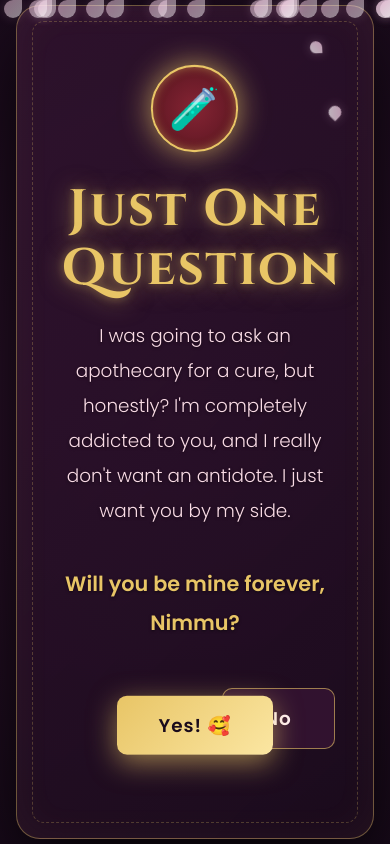
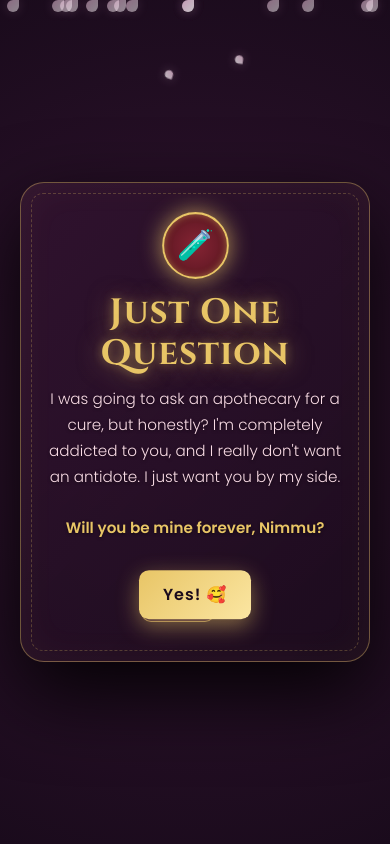
Before and after one commit to Gokulpj69/valentine-site, a React (Vite) app: page / in a window 390 px wide. Both pictures are taken after a click on the button "Let's Go ✨". Built offline with nearby package versions, Linux system fonts and the light colour scheme.

Commit message:
Update CSS for full mobile responsiveness on iPhone screens

```diff
--- a/src/App.jsx
+++ b/src/App.jsx
@@ -8,7 +8,7 @@ function App() {
   const audioRef = useRef(null);
   const [isPlaying, setIsPlaying] = useState(false);
 
-  const [noPosition, setNoPosition] = useState({ top: '10px', left: '160px' });
+  const [noPosition, setNoPosition] = useState({ top: '10px', left: '100px' });
   const [yesButtonScale, setYesButtonScale] = useState(1);
   const [noText, setNoText] = useState("No");
 
@@ -59,18 +59,19 @@ function App() {
   const moveNoButton = (e) => {
     if (e && e.type === 'click') createBlast(e, null);
 
+    // Shortened pixel radius to prevent the button from flying off mobile screens
     const directions = [
-      { top: '-70px', left: '-140px' },
-      { top: '75px', left: '170px' },
-      { top: '-60px', left: '160px' },
-      { top: '80px', left: '-150px' },
-      { top: '0px', left: '200px' },
-      { top: '0px', left: '-200px' }
+      { top: '-60px', left: '-80px' },
+      { top: '65px', left: '90px' },
+      { top: '-50px', left: '85px' },
+      { top: '70px', left: '-85px' },
+      { top: '0px', left: '100px' },
+      { top: '0px', left: '-100px' }
     ];
 
     const randomSpot = directions[Math.floor(Math.random() * directions.length)];
     setNoPosition(randomSpot);
-    setYesButtonScale((prev) => Math.min(prev + 0.15, 1.8));
+    setYesButtonScale((prev) => Math.min(prev + 0.15, 1.6));
 
     const currentPhraseIndex = noPhrases.indexOf(noText);
     const nextPhraseIndex = (currentPhraseIndex + 1) % noPhrases.length;
@@ -79,7 +80,7 @@ function App() {
 
   const FallingPetals = () => (
     <div className="petals-bg">
-      {[...Array(25)].map((_, i) => (
+      {[...Array(20)].map((_, i) => (
         <div
           key={i}
           className="petal-particle"
@@ -93,10 +94,9 @@ function App() {
     </div>
   );
 
-  // New component for floating kiss marks in Phase 4
   const FloatingKisses = () => (
     <div className="petals-bg">
-      {[...Array(12)].map((_, i) => (
+      {[...Array(10)].map((_, i) => (
         <div
           key={`kiss-${i}`}
           className="floating-kiss"
@@ -114,14 +114,12 @@ function App() {
   return (
     <div className="app-wrapper">
 
-      {/* Invisible Background Audio Element */}
       <audio ref={audioRef} loop>
         <source src="/bg-music.mp3" type="audio/mpeg" />
       </audio>
 
       <FallingPetals />
 
-      {/* Show floating kisses only on Phase 4 */}
       {phase === 4 && <FloatingKisses />}
 
       {blasts.map(p => (
@@ -139,7 +137,7 @@ function App() {
       {phase === 1 && (
         <div key="phase-1" className="phase-container">
           <div className="glass-card">
-            <div className="anime-image-container" style={{ maxWidth: '280px' }}>
+            <div className="anime-image-container">
               <img src="/maomao.jpg" alt="Maomao" className="anime-image" onError={(e) => e.target.style.display = 'none'} />
             </div>
 
@@ -161,11 +159,11 @@ function App() {
         <div key="phase-2" className="phase-container">
           <div className="glass-card">
             <div className="gold-badge">🧪</div>
-            <h1 className="anime-title" style={{ fontSize: '3.2rem' }}>Just One Question</h1>
+            <h1 className="anime-title">Just One Question</h1>
             <p className="body-text">
               I was going to ask an apothecary for a cure, but honestly? I'm completely addicted to you, and I really don't want an antidote. I just want you by my side.
               <br /><br />
-              <strong style={{ color: 'var(--imperial-gold)', fontSize: '1.3rem' }}>Will you be mine forever, Nimmu?</strong>
+              <strong style={{ color: 'var(--imperial-gold)' }}>Will you be mine forever, Nimmu?</strong>
             </p>
 
             <div className="btn-wrapper">
@@ -215,18 +213,15 @@ function App() {
         <div key="phase-4" className="phase-container">
           <div className="glass-card">
 
-            {/* CSS Kissing Emojis */}
             <div className="kissing-emojis">
               <div className="emoji-left">🧑🏻</div>
               <div className="emoji-heart">💖</div>
               <div className="emoji-right">👩🏻</div>
             </div>
 
-            <h1 className="anime-title" style={{ fontSize: '3rem', marginBottom: '25px' }}>Just For You</h1>
+            <h1 className="anime-title" style={{ marginBottom: '20px' }}>Just For You</h1>
 
-            {/* The 10 Second Video */}
             <div className="video-frame">
-              {/* autoPlay, loop, and muted ensure it plays immediately without blocking */}
               <video src="/video.mp4" autoPlay loop muted playsInline className="video-content" />
             </div>
 
@@ -244,23 +239,23 @@ function App() {
       {/* PHASE 5: CINEMATIC TRIBUTE WITH IMAGE */}
       {phase === 5 && (
         <div key="phase-5" className="phase-container">
-          <div className="glass-card phase-4-card">
+          <div className="glass-card">
             <div className="phase-4-content">
 
               <div className="anime-image-container">
                 <img src="/jinshi-maomao.jpg" alt="Jinshi and Maomao" className="anime-image" />
               </div>
 
-              <h1 className="tribute-title" style={{ fontSize: '4.5rem' }}>I Love You 3000</h1>
+              <h1 className="tribute-title">I Love You 3000</h1>
               <p className="tribute-subtitle">My favorite mystery & my perfect cure</p>
 
-              <div className="body-text" style={{ fontStyle: 'italic', borderTop: '1.5px solid rgba(232, 197, 102, 0.3)', paddingTop: '25px', textAlign: 'left' }}>
+              <div className="body-text" style={{ fontStyle: 'italic', borderTop: '1.5px solid rgba(232, 197, 102, 0.3)', paddingTop: '20px', textAlign: 'left' }}>
                 Honestly, Nimmu, I could spend a thousand lifetimes trying to figure you out, and I would love every single second of it.
                 <br /><br />
                 You are the brightest part of my days, the reason I smile at my phone, and the only person I want holding my hand. Thank you for being my absolute favorite reality.
                 <br /><br />
                 <div style={{ textAlign: 'right' }}>
-                  <strong style={{ color: 'var(--imperial-gold)', fontSize: '1.4rem' }}>— Gokul P Jith</strong>
+                  <strong style={{ color: 'var(--imperial-gold)' }}>— Gokul P Jith</strong>
                 </div>
               </div>
             </div>
--- a/src/index.css
+++ b/src/index.css
@@ -21,7 +21,9 @@ body {
   background: radial-gradient(circle at center, var(--twilight-berry) 0%, var(--night-plum) 100%);
   color: var(--text-light);
   min-height: 100vh;
-  overflow: hidden;
+  /* Changed from hidden to ensure mobile browsers can scroll if absolutely necessary */
+  overflow-x: hidden;
+  overflow-y: auto;
   display: flex;
   justify-content: center;
   align-items: center;
@@ -44,14 +46,16 @@ body {
   display: flex;
   justify-content: center;
   align-items: center;
-  animation: dissolveIn 1.8s cubic-bezier(0.2, 0.8, 0.2, 1) forwards;
+  animation: dissolveIn 1.5s cubic-bezier(0.2, 0.8, 0.2, 1) forwards;
+  padding: 20px; /* Adds breathing room on mobile */
 }
 
 @keyframes dissolveIn {
-  0% { opacity: 0; filter: blur(20px); transform: scale(1.1) translateY(20px); }
+  0% { opacity: 0; filter: blur(20px); transform: scale(1.05) translateY(15px); }
   100% { opacity: 1; filter: blur(0px); transform: scale(1) translateY(0); }
 }
 
+/* MOBILE OPTIMIZED CARD */
 .glass-card {
   text-align: center;
   background: linear-gradient(135deg, rgba(51, 20, 49, 0.75) 0%, rgba(26, 11, 28, 0.85) 100%);
@@ -60,78 +64,91 @@ body {
   border: 1px solid rgba(232, 197, 102, 0.4);
   border-radius: 24px;
   box-shadow: 0 30px 80px rgba(0, 0, 0, 0.9), inset 0 0 40px rgba(232, 197, 102, 0.05);
-  padding: 60px 45px;
+
+  /* Dynamic padding based on screen size */
+  padding: clamp(30px, 6vw, 60px) clamp(20px, 5vw, 45px);
+  width: 100%;
   max-width: 650px;
-  width: 92%;
   z-index: 10;
   position: relative;
+
+  /* Enables scrolling inside the card if the phone is too short */
+  max-height: 90vh;
+  overflow-y: auto;
+  -webkit-overflow-scrolling: touch;
+}
+
+/* Hides the scrollbar to keep it looking clean */
+.glass-card::-webkit-scrollbar {
+  display: none;
 }
 
 .glass-card::before {
   content: '';
   position: absolute;
-  top: 15px; left: 15px; right: 15px; bottom: 15px;
+  top: 10px; left: 10px; right: 10px; bottom: 10px;
   border: 1px dashed rgba(232, 197, 102, 0.25);
   border-radius: 12px;
   pointer-events: none;
 }
 
+/* DYNAMIC RESPONSIVE FONTS */
 .anime-title {
   font-family: 'Cinzel', serif;
-  font-size: 3.5rem;
+  font-size: clamp(2.2rem, 7vw, 3.5rem);
   color: var(--imperial-gold);
-  margin-bottom: 20px;
+  margin-bottom: clamp(10px, 3vw, 20px);
   line-height: 1.15;
   text-shadow: 0 2px 25px var(--gold-glow), 0 0 10px rgba(232,197,102,0.4);
-  letter-spacing: 2px;
+  letter-spacing: 1px;
 }
 
 .body-text {
-  font-size: 1.15rem;
+  font-size: clamp(0.95rem, 3.5vw, 1.15rem);
   color: #fadce6;
-  line-height: 1.9;
-  margin-bottom: 35px;
+  line-height: 1.7;
+  margin-bottom: clamp(20px, 5vw, 35px);
   font-weight: 300;
   text-shadow: 0 1px 3px rgba(0,0,0,0.5);
 }
 
 .gold-badge {
   position: relative;
-  width: 85px;
-  height: 85px;
-  margin: 0 auto 30px auto;
+  width: clamp(65px, 15vw, 85px);
+  height: clamp(65px, 15vw, 85px);
+  margin: 0 auto clamp(15px, 4vw, 30px) auto;
   display: flex;
   justify-content: center;
   align-items: center;
-  font-size: 2.5rem;
+  font-size: clamp(1.8rem, 5vw, 2.5rem);
   background: radial-gradient(circle, rgba(139, 38, 53, 0.95) 0%, rgba(82, 19, 29, 1) 100%);
   border-radius: 50%;
-  border: 2.5px solid var(--imperial-gold);
+  border: 2px solid var(--imperial-gold);
   box-shadow: 0 0 30px var(--gold-glow), inset 0 0 15px rgba(232, 197, 102, 0.6);
   animation: goldPulse 3s infinite ease-in-out;
 }
 
 @keyframes goldPulse {
-  0% { transform: scale(1); box-shadow: 0 0 20px var(--gold-glow); }
-  50% { transform: scale(1.06); box-shadow: 0 0 40px var(--imperial-gold), inset 0 0 20px var(--imperial-gold); }
-  100% { transform: scale(1); box-shadow: 0 0 20px var(--gold-glow); }
+  0% { transform: scale(1); box-shadow: 0 0 15px var(--gold-glow); }
+  50% { transform: scale(1.06); box-shadow: 0 0 30px var(--imperial-gold), inset 0 0 15px var(--imperial-gold); }
+  100% { transform: scale(1); box-shadow: 0 0 15px var(--gold-glow); }
 }
 
 .btn-wrapper {
   display: flex;
   justify-content: center;
   align-items: center;
-  gap: 35px;
+  gap: 20px; /* Reduced gap so buttons fit on phone */
   position: relative;
-  min-height: 100px;
+  min-height: 70px;
   width: 100%;
 }
 
 .base-btn {
   font-family: 'Poppins', sans-serif;
-  font-size: 1.15rem;
+  font-size: clamp(1rem, 3.5vw, 1.15rem);
   font-weight: 600;
-  padding: 16px 42px;
+  padding: clamp(12px, 3vw, 16px) clamp(24px, 6vw, 42px);
   border-radius: 10px;
   cursor: pointer;
   transition: all 0.3s cubic-bezier(0.175, 0.885, 0.32, 1.275);
@@ -142,7 +159,7 @@ body {
 .btn-yes {
   background: linear-gradient(135deg, var(--imperial-gold) 0%, #fbe6a2 100%);
   color: var(--night-plum);
-  box-shadow: 0 6px 25px rgba(232, 197, 102, 0.5);
+  box-shadow: 0 6px 20px rgba(232, 197, 102, 0.4);
   position: relative;
   z-index: 10;
   animation: floatBtn 3s infinite ease-in-out;
@@ -150,12 +167,12 @@ body {
 
 @keyframes floatBtn {
   0%, 100% { transform: translateY(0); }
-  50% { transform: translateY(-5px); box-shadow: 0 10px 30px rgba(232, 197, 102, 0.7); }
+  50% { transform: translateY(-4px); box-shadow: 0 8px 25px rgba(232, 197, 102, 0.6); }
 }
 
 .btn-yes:hover {
-  transform: scale(1.08) translateY(-5px);
-  box-shadow: 0 12px 35px rgba(232, 197, 102, 0.9);
+  transform: scale(1.05) translateY(-4px);
+  box-shadow: 0 10px 30px rgba(232, 197, 102, 0.8);
   animation: none;
 }
 
@@ -165,13 +182,12 @@ body {
   border: 1.5px solid rgba(232, 197, 102, 0.6);
   position: absolute;
   z-index: 5;
-  transition: top 0.2s cubic-bezier(0.25, 1, 0.5, 1), left 0.2s cubic-bezier(0.25, 1, 0.5, 1);
+  transition: top 0.2s ease, left 0.2s ease;
 }
 
 .btn-no:hover {
   background: rgba(26, 11, 28, 1);
   border-color: var(--imperial-gold);
-  box-shadow: 0 0 20px rgba(232, 197, 102, 0.3);
 }
 
 .blast-particle {
@@ -203,8 +219,8 @@ body {
   position: absolute;
   background: linear-gradient(135deg, var(--blossom-pink) 0%, #ffffff 100%);
   opacity: 0.5;
-  width: 18px;
-  height: 18px;
+  width: clamp(12px, 3vw, 18px);
+  height: clamp(12px, 3vw, 18px);
   border-radius: 15px 0 15px 15px;
   animation: fallPetal 15s linear infinite;
   box-shadow: 0 0 12px rgba(251, 204, 231, 0.3);
@@ -219,15 +235,15 @@ body {
 
 .anime-note {
   background: rgba(26, 11, 28, 0.7);
-  border-left: 4px solid var(--imperial-gold);
-  padding: 25px;
+  border-left: 3px solid var(--imperial-gold);
+  padding: clamp(15px, 4vw, 25px);
   border-radius: 10px;
   font-style: italic;
-  margin-top: 30px;
+  margin-top: clamp(15px, 4vw, 30px);
   color: #fae6f0;
-  box-shadow: 0 10px 30px rgba(0,0,0,0.5);
-  font-size: 1.05rem;
-  line-height: 1.7;
+  box-shadow: 0 8px 25px rgba(0,0,0,0.5);
+  font-size: clamp(0.9rem, 3vw, 1.05rem);
+  line-height: 1.6;
 }
 
 .phase-4-content {
@@ -235,36 +251,36 @@ body {
   flex-direction: column;
   align-items: center;
   justify-content: center;
-  animation: fadeInTribute 1.5s ease-out forwards;
+  animation: fadeInTribute 1.2s ease-out forwards;
 }
 
 @keyframes fadeInTribute {
-  0% { opacity: 0; transform: scale(0.9); }
+  0% { opacity: 0; transform: scale(0.95); }
   100% { opacity: 1; transform: scale(1); }
 }
 
 .tribute-title {
   font-family: 'Cinzel', serif;
-  font-size: 5rem;
+  font-size: clamp(2.8rem, 9vw, 4.5rem);
   color: var(--imperial-gold);
-  text-shadow: 0 0 40px var(--gold-glow), 0 0 80px rgba(232, 197, 102, 0.4);
-  margin-bottom: 15px;
+  text-shadow: 0 0 30px var(--gold-glow), 0 0 50px rgba(232, 197, 102, 0.4);
+  margin-bottom: 10px;
   line-height: 1.1;
   animation: goldShimmer 4s infinite alternate;
 }
 
 @keyframes goldShimmer {
-  0% { text-shadow: 0 0 25px rgba(232, 197, 102, 0.3); transform: scale(0.99); }
-  100% { text-shadow: 0 0 50px rgba(232, 197, 102, 0.9); transform: scale(1.02); }
+  0% { text-shadow: 0 0 15px rgba(232, 197, 102, 0.3); transform: scale(0.99); }
+  100% { text-shadow: 0 0 35px rgba(232, 197, 102, 0.8); transform: scale(1.02); }
 }
 
 .tribute-subtitle {
-  font-size: 1.35rem;
+  font-size: clamp(0.9rem, 3.5vw, 1.35rem);
   color: var(--text-light);
-  letter-spacing: 3px;
+  letter-spacing: 2px;
   text-transform: uppercase;
   font-weight: 600;
-  margin-bottom: 35px;
+  margin-bottom: clamp(15px, 4vw, 30px);
   background: linear-gradient(135deg, #ffffff 0%, var(--blossom-pink) 100%);
   -webkit-background-clip: text;
   -webkit-text-fill-color: transparent;
@@ -272,12 +288,12 @@ body {
 
 .anime-image-container {
   width: 100%;
-  max-width: 380px;
-  margin: 0 auto 25px auto;
-  border-radius: 16px;
-  padding: 4px;
+  max-width: clamp(200px, 70vw, 350px);
+  margin: 0 auto clamp(15px, 4vw, 25px) auto;
+  border-radius: 12px;
+  padding: 3px;
   background: linear-gradient(135deg, var(--imperial-gold) 0%, var(--palace-red) 100%);
-  box-shadow: 0 15px 35px rgba(0,0,0,0.7), 0 0 25px var(--gold-glow);
+  box-shadow: 0 10px 25px rgba(0,0,0,0.6), 0 0 20px var(--gold-glow);
   animation: floatImage 5s infinite ease-in-out alternate;
   position: relative;
 }
@@ -285,84 +301,71 @@ body {
 .anime-image {
   width: 100%;
   height: auto;
-  border-radius: 12px;
+  border-radius: 10px;
   display: block;
   border: 2px solid var(--night-plum);
   filter: contrast(1.1) brightness(1.05);
 }
 
 @keyframes floatImage {
-  0% { transform: translateY(0px); box-shadow: 0 15px 35px rgba(0,0,0,0.7), 0 0 20px var(--gold-glow); }
-  100% { transform: translateY(-8px); box-shadow: 0 25px 45px rgba(0,0,0,0.8), 0 0 35px var(--gold-glow); }
+  0% { transform: translateY(0px); box-shadow: 0 10px 25px rgba(0,0,0,0.6), 0 0 15px var(--gold-glow); }
+  100% { transform: translateY(-6px); box-shadow: 0 15px 35px rgba(0,0,0,0.7), 0 0 25px var(--gold-glow); }
 }
 
-.phase-4-card {
-  max-width: 720px !important;
-  padding: 45px 40px !important;
-}
-/* --- PHASE 4: VIDEO FRAME & KISSING ANIMATIONS --- */
-
+/* Phase 4 Video Setup */
 .video-frame {
   width: 100%;
-  max-width: 400px;
-  margin: 0 auto 25px auto;
-  border-radius: 16px;
-  padding: 4px;
+  max-width: clamp(220px, 75vw, 380px);
+  margin: 0 auto clamp(15px, 4vw, 25px) auto;
+  border-radius: 14px;
+  padding: 3px;
   background: linear-gradient(135deg, var(--imperial-gold) 0%, var(--palace-red) 100%);
-  box-shadow: 0 15px 35px rgba(0,0,0,0.7), 0 0 25px var(--gold-glow);
+  box-shadow: 0 12px 30px rgba(0,0,0,0.6), 0 0 20px var(--gold-glow);
   position: relative;
 }
 
 .video-content {
   width: 100%;
-  border-radius: 12px;
+  border-radius: 10px;
   border: 2px solid var(--night-plum);
   display: block;
 }
 
-/* Leaning Kiss Animation */
 .kissing-emojis {
   display: flex;
   justify-content: center;
   align-items: center;
   gap: 5px;
-  font-size: 3.5rem;
-  margin-bottom: 15px;
+  font-size: clamp(2.5rem, 8vw, 3.5rem);
+  margin-bottom: clamp(10px, 3vw, 15px);
 }
 
-.emoji-left {
-  animation: leanRight 1.5s infinite alternate ease-in-out;
-}
-
-.emoji-right {
-  animation: leanLeft 1.5s infinite alternate ease-in-out;
-}
-
+.emoji-left { animation: leanRight 1.5s infinite alternate ease-in-out; }
+.emoji-right { animation: leanLeft 1.5s infinite alternate ease-in-out; }
 .emoji-heart {
-  font-size: 2rem;
+  font-size: clamp(1.5rem, 5vw, 2rem);
   animation: heartPop 1.5s infinite alternate ease-in-out;
   color: #ff4d6d;
 }
 
 @keyframes leanRight {
   0% { transform: rotate(0deg) translateX(0); }
-  100% { transform: rotate(20deg) translateX(15px); }
+  100% { transform: rotate(20deg) translateX(10px); }
 }
 
 @keyframes leanLeft {
   0% { transform: rotate(0deg) translateX(0); }
-  100% { transform: rotate(-20deg) translateX(-15px); }
+  100% { transform: rotate(-20deg) translateX(-10px); }
 }
 
 @keyframes heartPop {
-  0% { transform: scale(0.8) translateY(10px); opacity: 0.5; }
-  100% { transform: scale(1.3) translateY(-10px); opacity: 1; }
+  0% { transform: scale(0.8) translateY(5px); opacity: 0.5; }
+  100% { transform: scale(1.2) translateY(-5px); opacity: 1; }
 }
 
-/* Floating Kiss Marks in Background */
 .floating-kiss {
   position: absolute;
-  font-size: 2.5rem;
+  font-size: clamp(1.5rem, 5vw, 2.5rem);
   animation: floatUpKiss 6s linear infinite;
   opacity: 0.4;
   z-index: 2;
```
